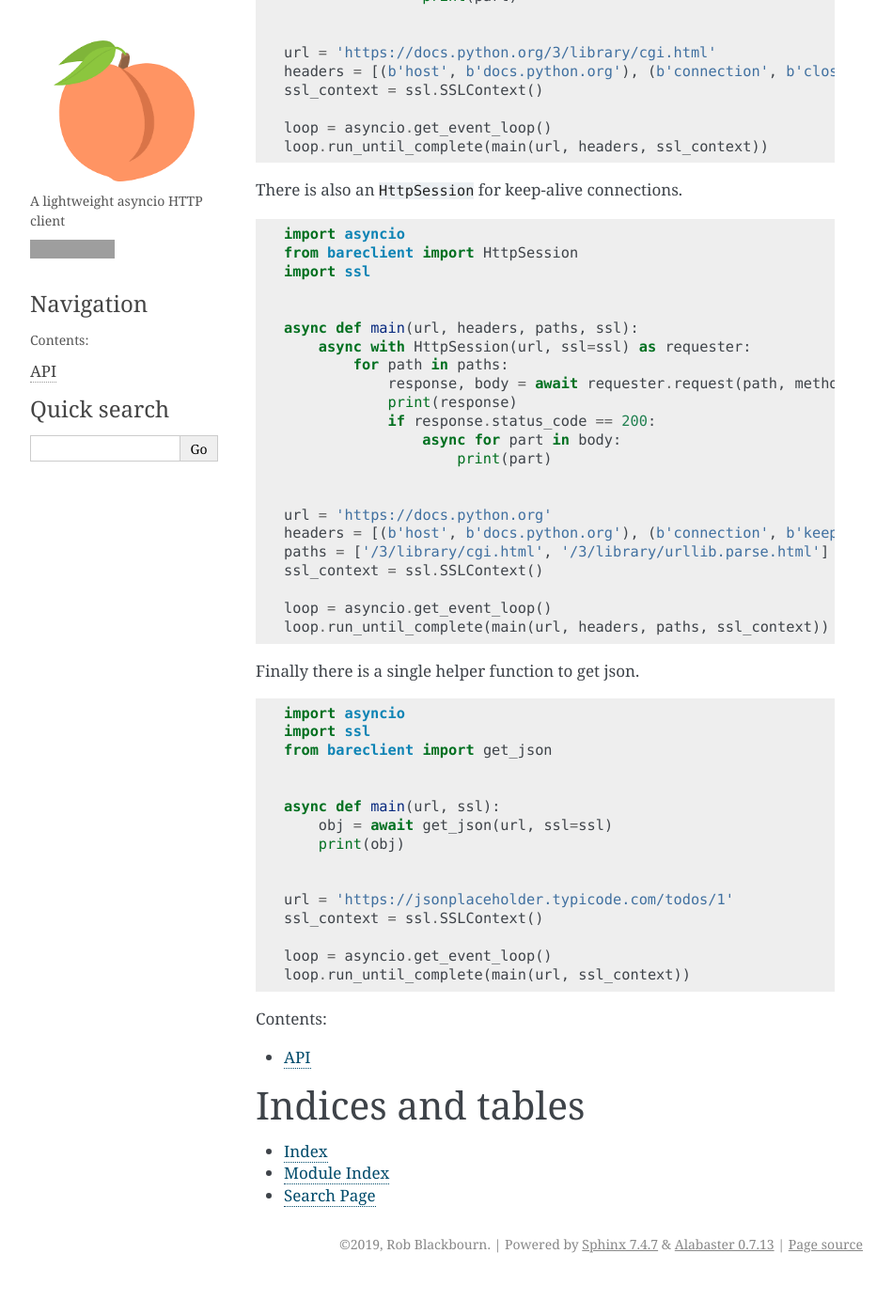
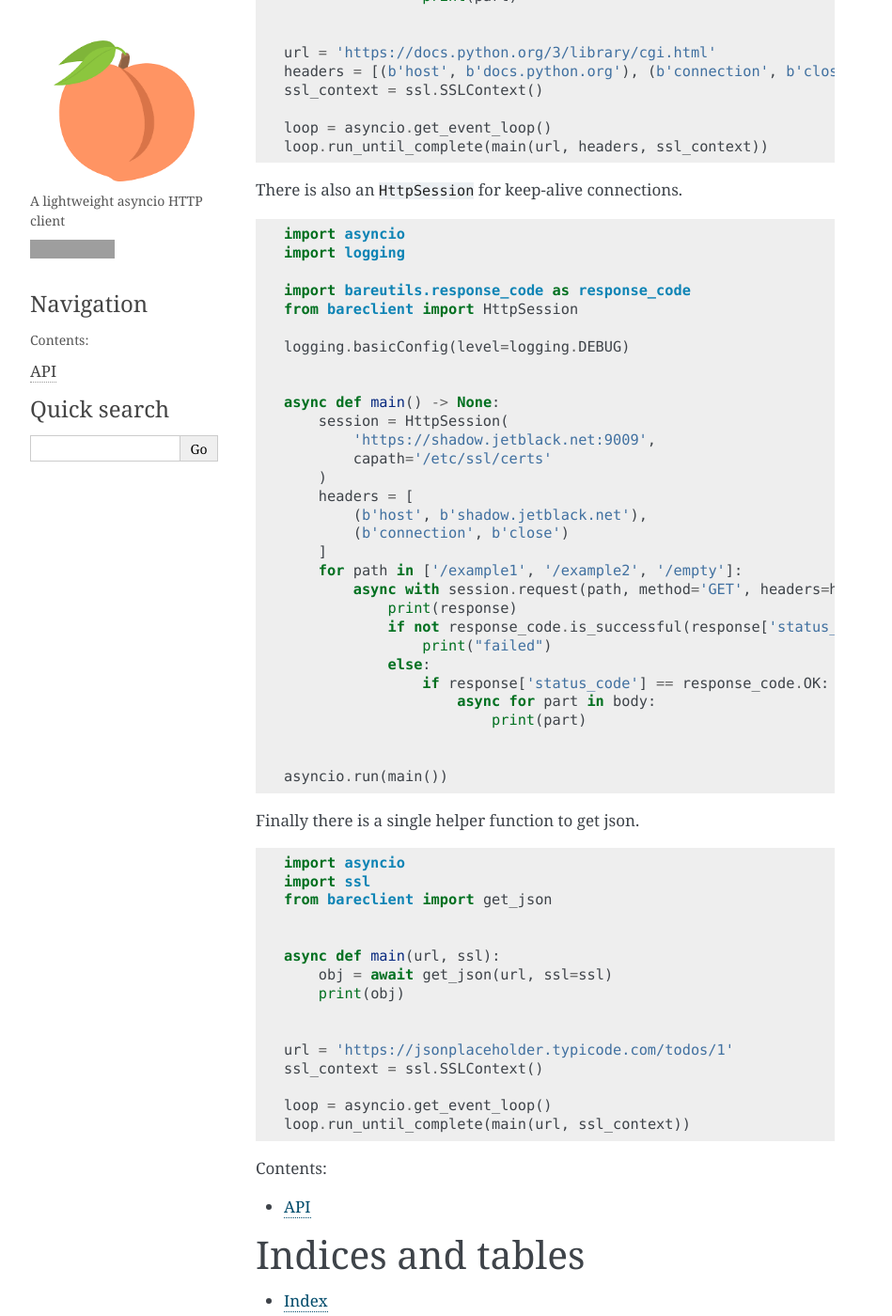
Before and after one commit to rob-blackbourn/bareClient, a Sphinx documentation site: the page built from docs/index.rst, in a window 1280 px wide and 1400 px high, scrolled down 915 px. Shown: the whole window at 94% size, without its empty margins (170-1119 px from the left). Built offline with Sphinx 7.4.7, drawn with Linux system fonts in a browser that asks for light colours; before the commit the page ends 2278 px from its top, so only the background shows below that; grey boxes are pictures that could not be loaded.

Commit message:
Updated the docs

```diff
--- a/docs/index.rst
+++ b/docs/index.rst
@@ -54,27 +54,35 @@ There is also an ``HttpSession`` for keep-alive connections.
 .. code-block:: python
 
     import asyncio
+    import logging
+
+    import bareutils.response_code as response_code
     from bareclient import HttpSession
-    import ssl
+
+    logging.basicConfig(level=logging.DEBUG)
 
 
-    async def main(url, headers, paths, ssl):
-        async with HttpSession(url, ssl=ssl) as requester:
-            for path in paths:
-                response, body = await requester.request(path, method='GET', headers=headers)
+    async def main() -> None:
+        session = HttpSession(
+            'https://shadow.jetblack.net:9009',
+            capath='/etc/ssl/certs'
+        )
+        headers = [
+            (b'host', b'shadow.jetblack.net'),
+            (b'connection', b'close')
+        ]
+        for path in ['/example1', '/example2', '/empty']:
+            async with session.request(path, method='GET', headers=headers) as (response, body):
                 print(response)
-                if response.status_code == 200:
-                    async for part in body:
-                        print(part)
+                if not response_code.is_successful(response['status_code']):
+                    print("failed")
+                else:
+                    if response['status_code'] == response_code.OK:
+                        async for part in body:
+                            print(part)
 
 
-    url = 'https://docs.python.org'
-    headers = [(b'host', b'docs.python.org'), (b'connection', b'keep-alive')]
-    paths = ['/3/library/cgi.html', '/3/library/urllib.parse.html']
-    ssl_context = ssl.SSLContext()
-
-    loop = asyncio.get_event_loop()
-    loop.run_until_complete(main(url, headers, paths, ssl_context))
+    asyncio.run(main())
 
 Finally there is a single helper function to get json.
 
```
